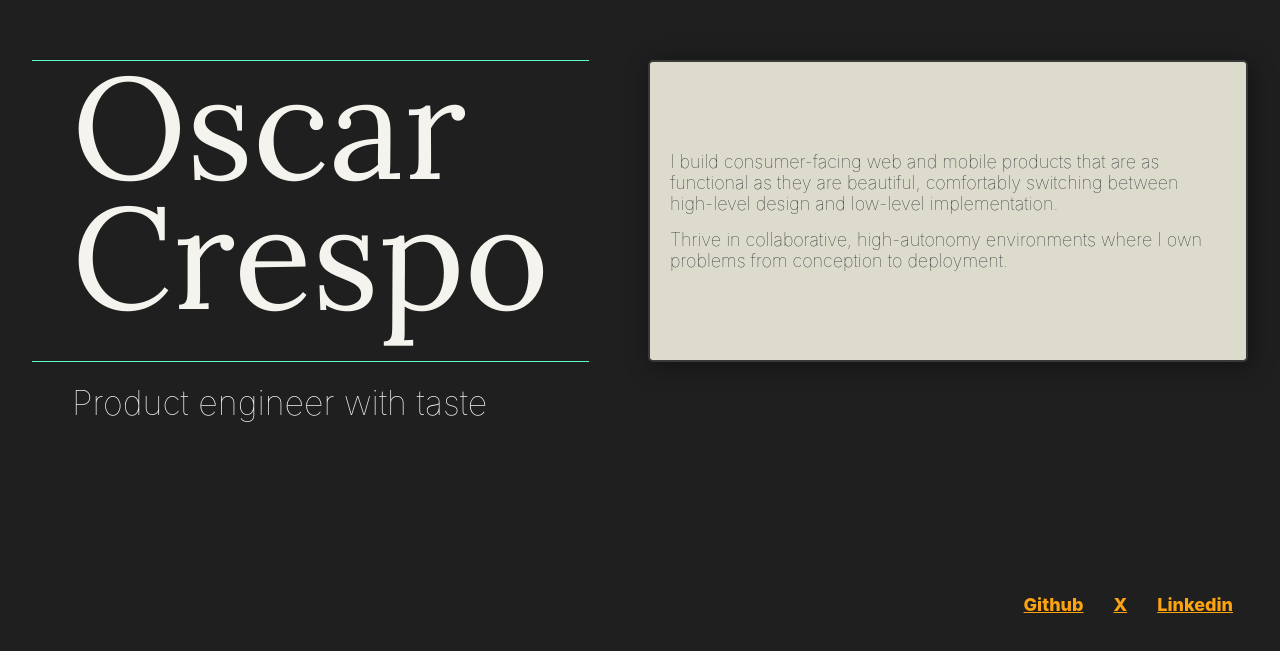
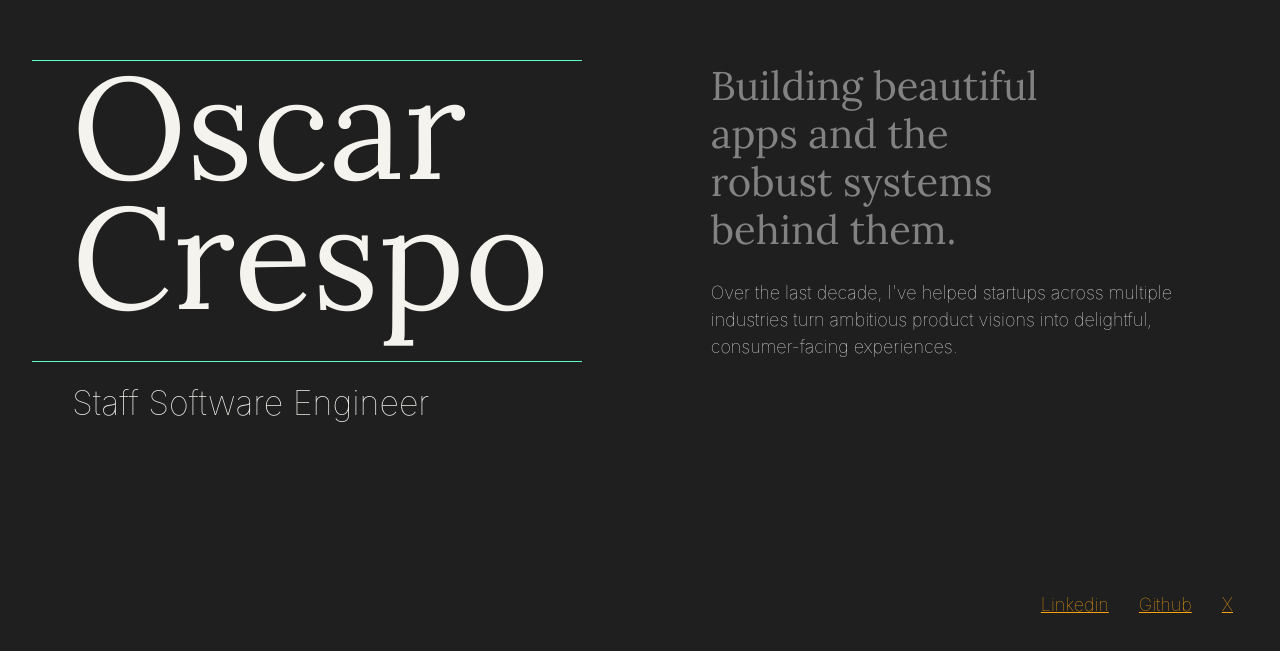
Before and after one commit to oscarCrespo/oscrespo.com, a Next.js app: page / in a window 1280 px wide. Shown: the part 149-800 px from the top of the page. Built offline with nearby package versions, Linux system fonts and the light colour scheme.

Commit message:
Update copy and style

```diff
--- a/src/app/globals.css
+++ b/src/app/globals.css
@@ -55,7 +55,7 @@ code {
 .brightLink {
   color: var(--secondary);
   text-decoration: underline;
-  font-weight: 800;
+  font-weight: 100;
   border: none;
   background: transparent;
   padding: 0;
--- a/src/app/layout.tsx
+++ b/src/app/layout.tsx
@@ -21,11 +21,11 @@ const baseUrl = "https://oscrespo.com";
 export const metadata: Metadata = {
   metadataBase: new URL(baseUrl),
   title: {
-    default: "Oscar Crespo | Product Engineer",
+    default: "Oscar Crespo | Software Engineer",
     template: "%s | Oscar Crespo",
   },
-  description: "Oscar Crespo is a product engineer with a focus on building beautiful and functional web and mobile products.",
-  keywords: ["Oscar Crespo", "Product Engineer", "Software Engineer", "Mobile Development", "Web Development", "Product Design"],
+  description: "Oscar Crespo is a staff engineer with a focus on building beautiful apps and the robust systems behind them.",
+  keywords: ["Oscar Crespo", "Software Engineer", "Staff Engineer", "Mobile Development", "Web Development", "React Native", "TypeScript", "Node.js", "PostgreSQL"],
   authors: [{ name: "Oscar Crespo", url: baseUrl }],
   creator: "Oscar Crespo",
   openGraph: {
@@ -33,8 +33,8 @@ export const metadata: Metadata = {
     locale: "en_US",
     url: baseUrl,
     siteName: "Oscar Crespo",
-    title: "Oscar Crespo | Product Engineer",
-    description: "Product engineer with taste. Building functional and beautiful products.",
+    title: "Oscar Crespo | Software Engineer",
+    description: "Software engineer with taste. Building beautiful apps and the robust systems behind them.",
     images: [
       {
         url: "/og-image.png",
@@ -46,8 +46,8 @@ export const metadata: Metadata = {
   },
   twitter: {
     card: "summary_large_image",
-    title: "Oscar Crespo | Product Engineer",
-    description: "Product engineer with taste. Building functional and beautiful products.",
+    title: "Oscar Crespo | Software Engineer",
+    description: "Software engineer with taste. Building functional and beautiful products.",
     images: ["/og-image.png"],
     creator: "@OsCrsspo",
   },
@@ -106,8 +106,8 @@ export default function RootLayout({
               "@type": "Person",
               "name": "Oscar Crespo",
               "url": "https://oscrespo.com",
-              "jobTitle": "Product Engineer",
-              "description": "Product engineer with taste. Building functional and beautiful products.",
+              "jobTitle": "Staff Frontend Engineer",
+              "description": "Staff Frontend Engineer with taste. Building beautiful apps and the robust systems behind them.",
               "sameAs": [
                 "https://www.linkedin.com/in/oscarcrespoc/",
               ],
--- a/src/app/page.css
+++ b/src/app/page.css
@@ -21,6 +21,7 @@
 .mainTitleSection {
   box-sizing: border-box;
   text-align: left;
+  max-width: 550px;
 }
 
 
@@ -51,14 +52,9 @@ h1.bordered {
 
 
 .abstractContainer {
-  border: 2px solid #393939;
   box-sizing: border-box;
-  box-shadow: 3px 4px 25px rgba(0, 0, 0, 0.42);
-  border-radius: 5px;
-  padding: 20px;
-  width: 50%;
+  width: 45%;
   max-width: 600px;
-  color: #21252b;
   text-align: left;
   position: relative;
   font-size: 18px;
@@ -74,15 +70,28 @@ h1.bordered {
   float: right;
 }
 
-.abstractList {
-  list-style-type: none;
-  margin: 0;
-  padding: 0;
-  font-weight: 100;
+.abstractContent {
+  display: flex;
+  flex-direction: column;
+  gap: 25px;
+  padding: 10px;
 }
 
-.abstractList li {
-  margin: 15px 0;
+.abstractTitle {
+  font-size: 40px;
+  font-weight: 400;
+  margin: 0;
+  line-height: 1.2;
+  color: #828282;
+  font-family: var(--font-lora, "Lora"), serif;
+  width: 70%;
+}
+
+.abstractSubtitle {
+  font-size: 18px;
+  font-weight: 100;
+  margin: 0;
+  line-height: 1.5;
 }
 
 .closingMessage {
@@ -137,7 +146,6 @@ h1.bordered {
   }
 
   .abstractContainer {
-    max-width: 100%;
     width: 100%;
     font-size: 16px;
     margin-left: 0px;
@@ -148,6 +156,7 @@ h1.bordered {
 
   .mainTitleSection {
     width: 100%;
+    max-width: 100%;
   }
 
   .mainTitleSection h1 {
@@ -167,10 +176,25 @@ h1.bordered {
     margin-right: 8px;
     bottom: -70px;
   }
+
+  .abstractContent {
+    margin-top: 40px;
+    gap: 10px;
+  }
+
+  .abstractTitle {
+    font-size: 25px;
+    width: 100%;
+  }
+
+  .abstractSubtitle {
+    font-size: 16px;
+  }
 }
 
 @media (max-height: 700px) {
   .homeContainer {
     grid-template-rows: 0 auto 1fr;
   }
+
 }
--- a/src/app/page.tsx
+++ b/src/app/page.tsx
@@ -7,22 +7,22 @@ function MainTitle() {
       <h1 className="bordered">
         Oscar <span>Crespo</span>
       </h1>
-      <h2>Product engineer with taste</h2>
+      <h2>Staff Software Engineer</h2>
     </header>
   );
 }
 
 function Abstract() {
   return (
-    <section className="primaryBright abstractContainer">
-      <ul className="abstractList">
-        <li>
-          I build consumer-facing web and mobile products that are as functional as they are beautiful, comfortably switching between high-level design and low-level implementation.
-        </li>
-        <li>
-          Thrive in collaborative, high-autonomy environments where I own problems from conception to deployment.
-        </li>
-      </ul>
+    <section className="abstractContainer lightText">
+      <div className="abstractContent">
+        <h3 className="abstractTitle">
+          Building beautiful apps and the robust systems behind them.
+        </h3>
+        <p className="abstractSubtitle">
+          Over the last decade, I've helped startups across multiple industries turn ambitious product visions into delightful, consumer-facing experiences.
+        </p>
+      </div>
     </section>
   );
 }
--- a/src/components/Navigation.tsx
+++ b/src/components/Navigation.tsx
@@ -4,6 +4,16 @@ export default function Navigation() {
   return (
     <nav>
       <ul className="navigationList">
+        <li>
+          <a
+            className="brightLink"
+            href="https://www.linkedin.com/in/oscarcrespoc/"
+            target="_blank"
+            rel="noopener noreferrer"
+          >
+            Linkedin
+          </a>
+        </li>
         <li>
           <a
             className="brightLink"
@@ -24,16 +34,7 @@ export default function Navigation() {
             X
           </a>
         </li>
-        <li>
-          <a
-            className="brightLink"
-            href="https://www.linkedin.com/in/oscarcrespoc/"
-            target="_blank"
-            rel="noopener noreferrer"
-          >
-            Linkedin
-          </a>
-        </li>
+
         {/* <li>
           <a
             className="brightLink"
```
